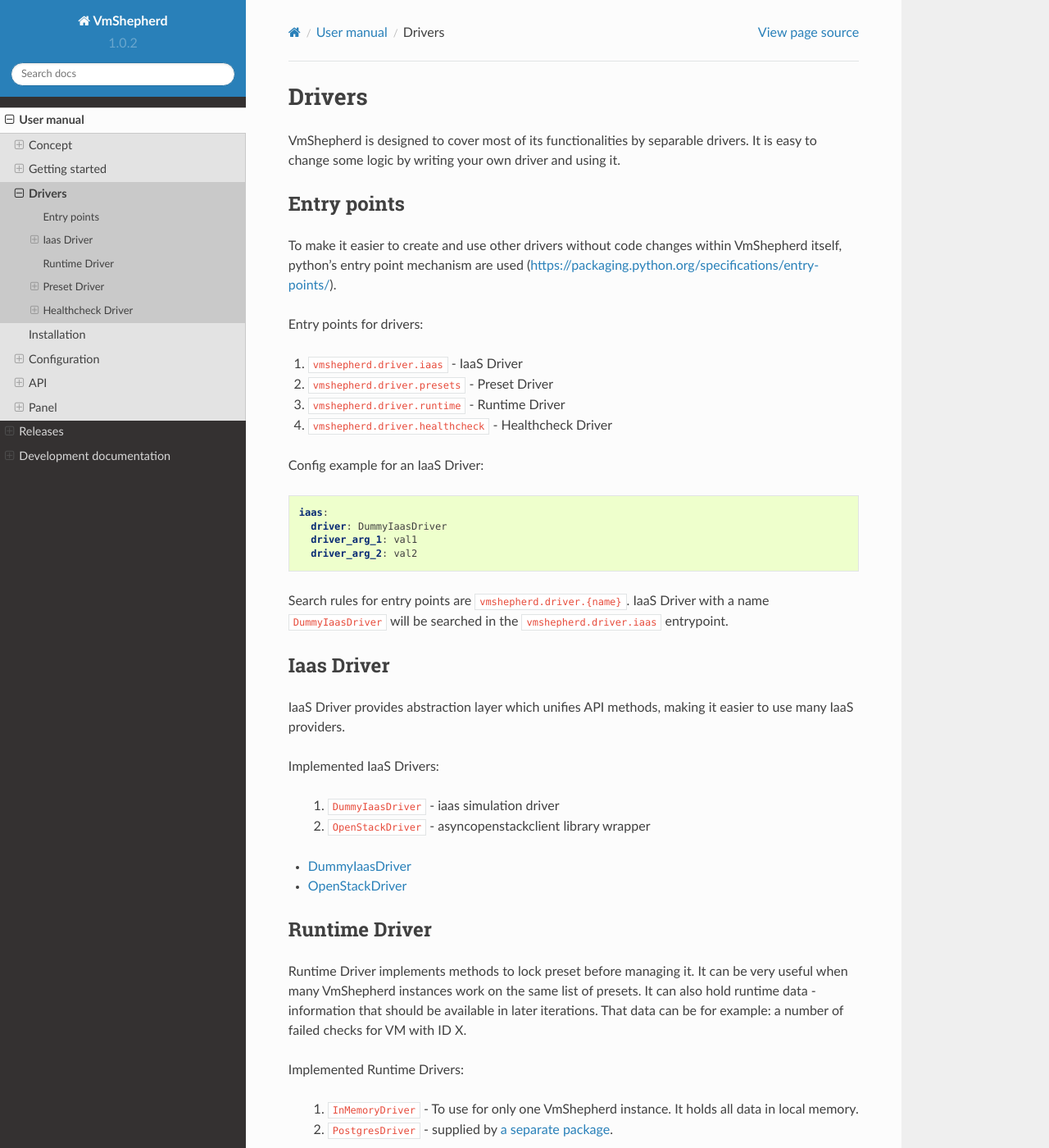
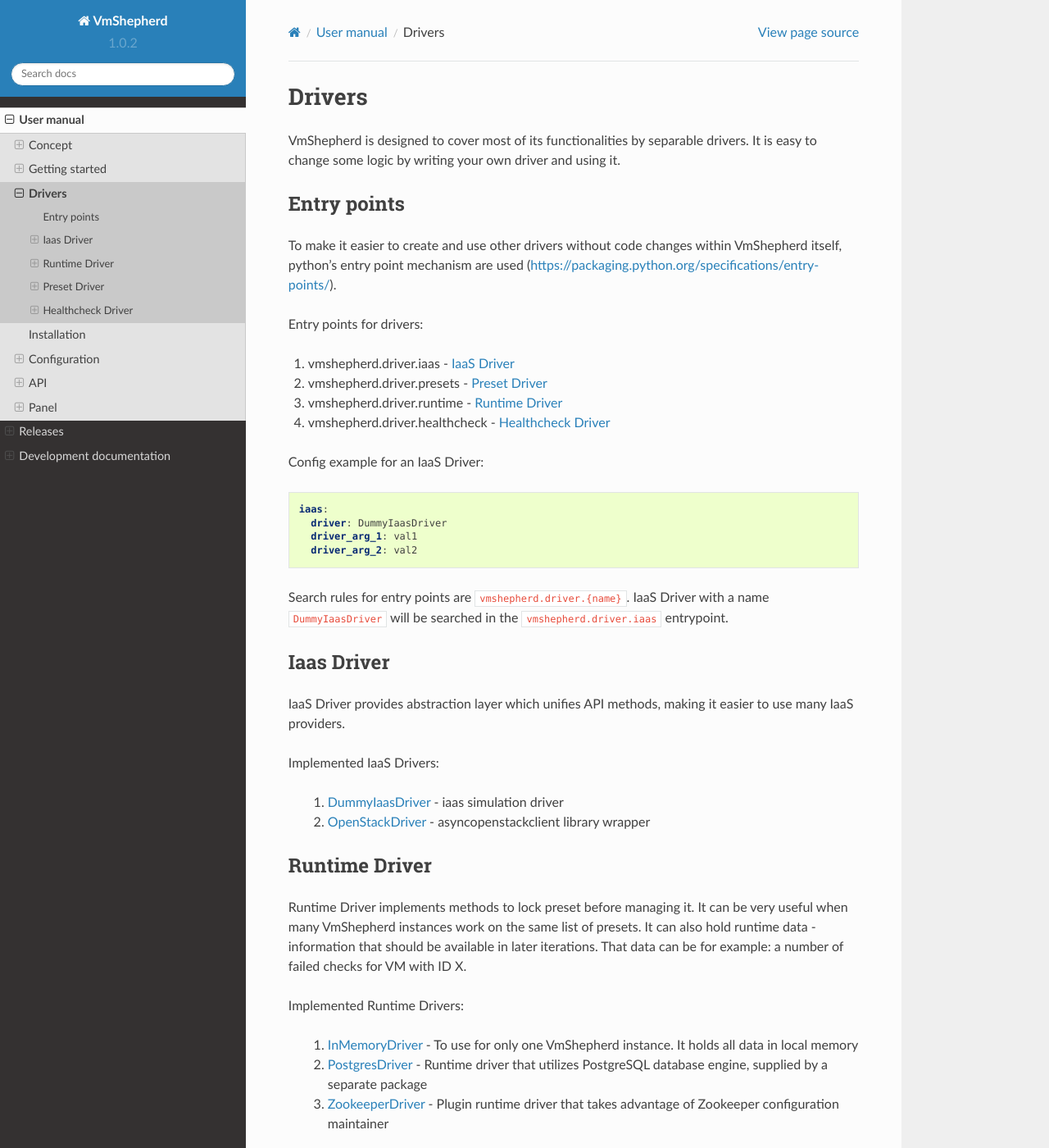
Before and after one commit to DreamLab/VmShepherd, a Sphinx documentation site: the page built from docs/user/drivers/index.rst, in a window 1280 px wide and 1400 px high. Shown: the whole window at 82% size. Built offline with Sphinx 7.4.7 and the Read the Docs theme 2.0.0, drawn with Linux system fonts in a browser that asks for light colours; some of the changed text lies outside the part shown.

Commit message:
small hrefs, toc fix and runtime templates (#38)
* small hrefs, toc fix and runtime templates

* remove placeholder zookeeper rst, update inmemory driver description

```diff
--- a/docs/user/drivers/index.rst
+++ b/docs/user/drivers/index.rst
@@ -12,10 +12,10 @@
 
 Entry points for drivers:
 
-1. ``vmshepherd.driver.iaas`` - IaaS Driver
-2. ``vmshepherd.driver.presets`` - Preset Driver
-3. ``vmshepherd.driver.runtime`` - Runtime Driver
-4. ``vmshepherd.driver.healthcheck`` - Healthcheck Driver
+1. vmshepherd.driver.iaas - `IaaS Driver`_
+2. vmshepherd.driver.presets - `Preset Driver`_
+3. vmshepherd.driver.runtime - `Runtime Driver`_
+4. vmshepherd.driver.healthcheck - `Healthcheck Driver`_
 
 Config example for an IaaS Driver:
 
@@ -35,11 +35,12 @@
 
 Implemented IaaS Drivers:
 
-    1. ``DummyIaasDriver`` - iaas simulation driver
-    2. ``OpenStackDriver`` - asyncopenstackclient library wrapper
+    1. `DummyIaasDriver <iaas_dummydriver>`_ - iaas simulation driver
+    2. `OpenStackDriver <iaas_openstackdriver>`_ - asyncopenstackclient library wrapper
 
 
 .. toctree::
+   :hidden:
    :maxdepth: 2
 
    iaas_dummydriver
@@ -54,8 +55,17 @@
 
 Implemented Runtime Drivers:
 
-    1. ``InMemoryDriver`` - To use for only one VmShepherd instance. It holds all data in local memory.
-    2. ``PostgresDriver`` - supplied by `a separate package <https://github.com/DreamLab/vmshepherd-runtime-postgres-driver>`_.
+    1. `InMemoryDriver <runtime_inmemory>`_ - To use for only one VmShepherd instance. It holds all data in local memory
+    2. `PostgresDriver <https://github.com/DreamLab/vmshepherd-runtime-postgres-driver>`_ - Runtime driver that utilizes PostgreSQL database engine, supplied by a separate package
+    3. `ZookeeperDriver <https://github.com/kwarunek/vmshepherd-zookeeper-driver>`_ - Plugin runtime driver that takes advantage of Zookeeper configuration maintainer
+
+.. toctree::
+   :hidden:
+   :titlesonly:
+
+   runtime_inmemory
+   Postgres Driver <https://github.com/DreamLab/vmshepherd-runtime-postgres-driver>
+   Zookeeper Driver <https://github.com/kwarunek/vmshepherd-zookeeper-driver>
 
 
 Preset Driver
@@ -136,11 +147,11 @@
 
 Implemented Healthcheck Drivers:
 
-    1. ``DummyHealthcheck`` - a healthcheck simulation driver returning always positive check result.
-    2. ``HttpHealthcheck`` - uses HTTP request.
-
+    1. ``DummyHealthcheck`` - a healthcheck simulation driver returning always positive check result
+    2. `HttpHealthcheck <healthcheck_http>`_ - uses HTTP request
 
 .. toctree::
    :maxdepth: 2
+   :hidden:
 
    healthcheck_http
--- /dev/null
+++ b/docs/user/drivers/runtime_inmemory.rst
@@ -0,0 +1,7 @@
+==============
+InMemoryDriver
+==============
+
+InMemory runtime driver stores its configuration within RAM.
+It is designed to be as simple as possible to store runtime configuration.
+It does not provide any way of saving its state or synchronization between instances, after application shuts down, configuration is gone.
```
Also changed, not shown: other parts of docs/user/drivers/index.rst (+3 -2 lines).
